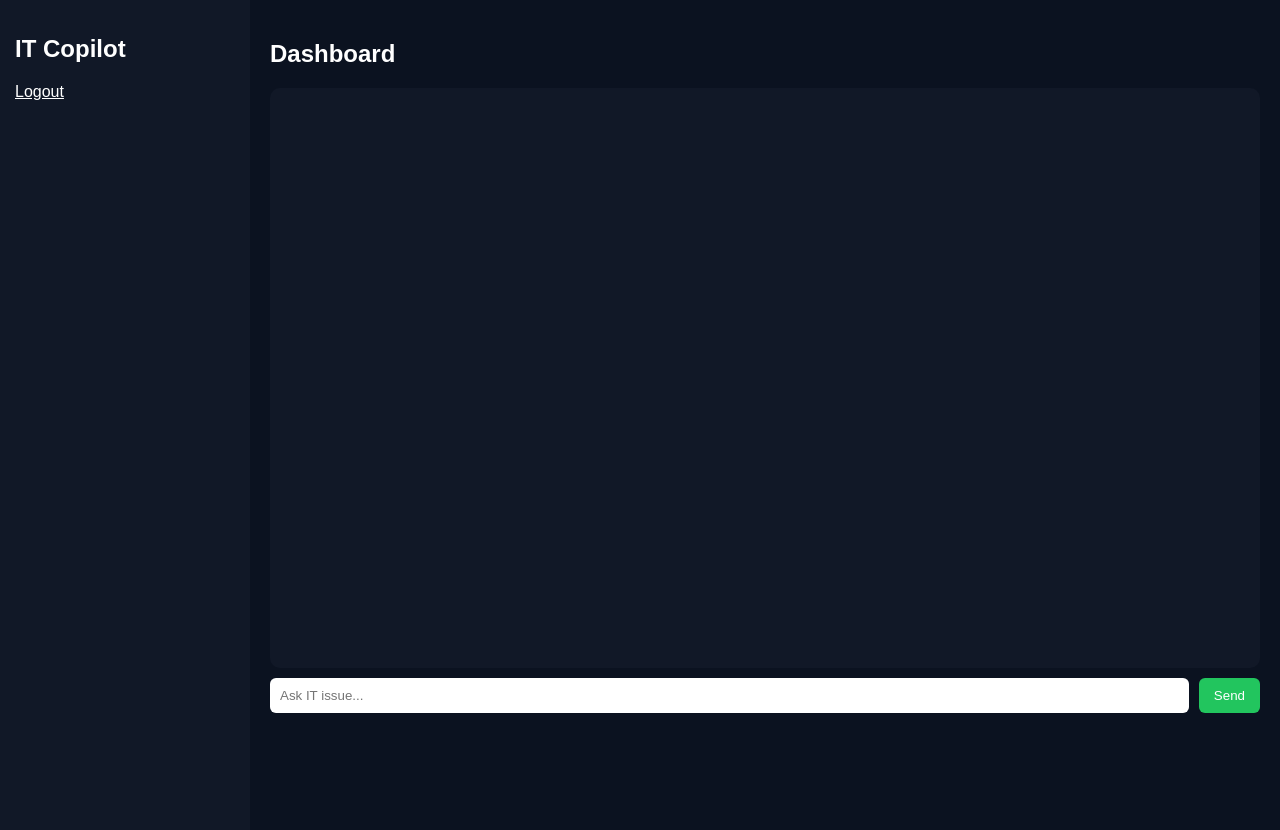
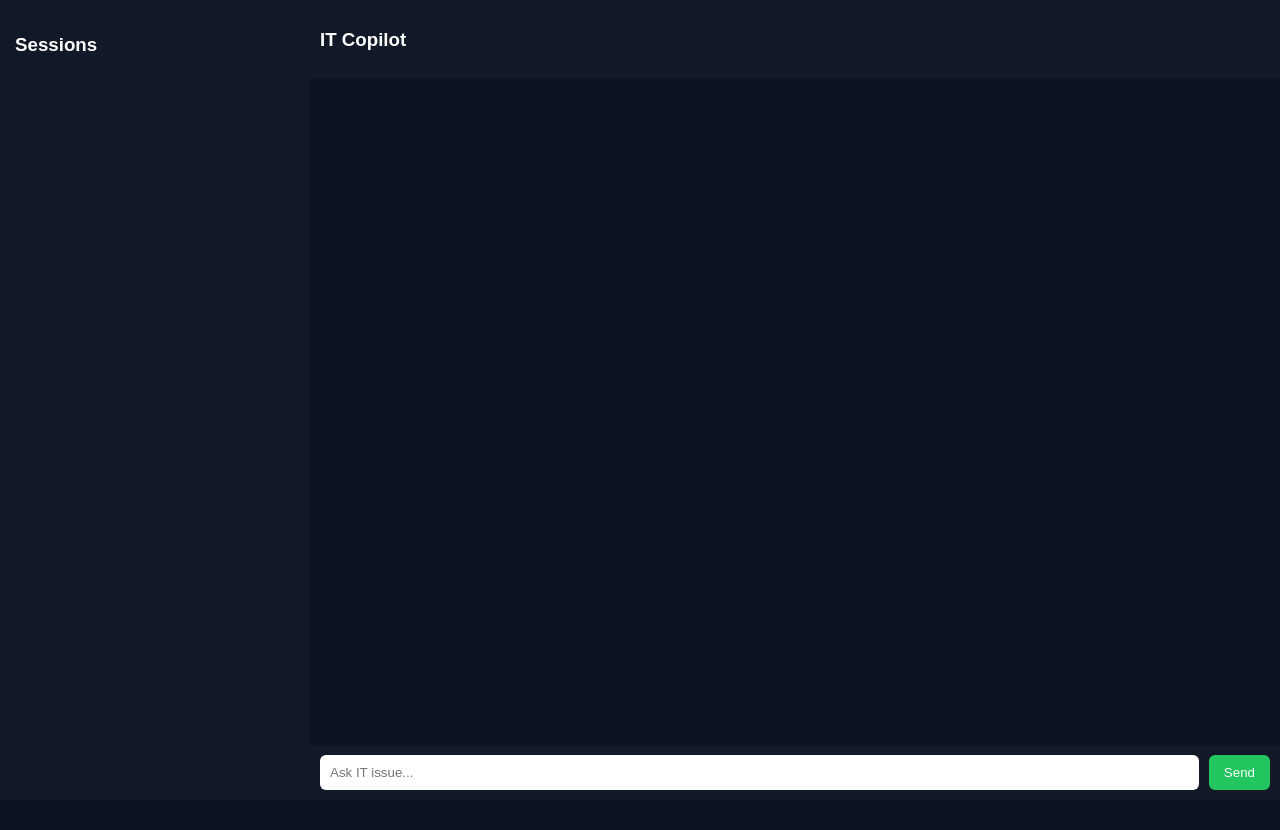
Before and after one commit to bgrider1984/it-ai-tool, a Flask app: page /dashboard in a window 1280 px wide. After the commit the page ends 790 px from the top, so only its background shows below. Run offline with Flask 3, Linux system fonts and the light colour scheme; the visitor is signed in with stand-in values (Sample User, id 1); data that the repository does not hold is empty.

Commit message:
Update dashboard.html

```diff
--- a/templates/dashboard.html
+++ b/templates/dashboard.html
@@ -2,51 +2,70 @@
 <html>
 <head>
 <meta charset="UTF-8">
-<title>Dashboard</title>
+<title>IT Copilot Dashboard v2</title>
 
 <style>
 body {
     margin:0;
-    font-family:Arial;
+    font-family: Arial;
     background:#0b1220;
     color:white;
     display:flex;
+    height:100vh;
 }
 
+/* SIDEBAR */
 .sidebar {
-    width:220px;
+    width:280px;
     background:#111827;
-    height:100vh;
     padding:15px;
+    overflow-y:auto;
 }
 
+.session {
+    padding:10px;
+    margin:5px 0;
+    background:#1f2937;
+    border-radius:6px;
+    cursor:pointer;
+}
+
+.session:hover {
+    background:#374151;
+}
+
+/* MAIN */
 .main {
     flex:1;
-    padding:20px;
+    display:flex;
+    flex-direction:column;
+}
+
+.header {
+    padding:10px;
+    background:#111827;
 }
 
 #chat {
-    height:70vh;
+    flex:1;
     overflow-y:auto;
-    background:#111827;
-    padding:10px;
-    border-radius:10px;
+    padding:15px;
 }
 
 .msg {
     margin:10px 0;
     padding:10px;
     border-radius:8px;
-    max-width:80%;
+    max-width:70%;
 }
 
 .user { background:#2563eb; margin-left:auto; }
 .bot { background:#374151; }
 
-.input-row {
+.input-area {
     display:flex;
-    gap:10px;
-    margin-top:10px;
+    padding:10px;
+    background:#111827;
 }
 
 input {
@@ -57,11 +76,13 @@ input {
 }
 
 button {
+    margin-left:10px;
     padding:10px 15px;
+    background:#22c55e;
     border:none;
     border-radius:6px;
-    background:#22c55e;
     color:white;
+    cursor:pointer;
 }
 </style>
 </head>
@@ -69,18 +90,20 @@ button {
 <body>
 
 <div class="sidebar">
-    <h2>IT Copilot</h2>
-    <a href="/logout" style="color:white;">Logout</a>
+    <h3>Sessions</h3>
+    <div id="sessions"></div>
 </div>
 
 <div class="main">
 
-<h2>Dashboard</h2>
+<div class="header">
+    <h3>IT Copilot</h3>
+</div>
 
 <div id="chat"></div>
 
-<div class="input-row">
-    <input id="input" placeholder="Ask IT issue..." />
+<div class="input-area">
+    <input id="input" placeholder="Ask IT issue...">
     <button onclick="send()">Send</button>
 </div>
 
@@ -88,34 +111,76 @@ button {
 
 <script>
 
-function add(text, type){
+let currentSession = null;
+
+function add(text, cls){
     const div = document.createElement("div");
-    div.className = "msg " + type;
+    div.className = "msg " + cls;
     div.textContent = text;
-    chat.appendChild(div);
-    chat.scrollTop = chat.scrollHeight;
+    document.getElementById("chat").appendChild(div);
+}
+
+async function loadSessions(){
+
+    const res = await fetch("/sessions", {credentials:"include"});
+    const data = await res.json();
+
+    const container = document.getElementById("sessions");
+    container.innerHTML = "";
+
+    data.forEach(s => {
+        const div = document.createElement("div");
+        div.className = "session";
+        div.textContent = s.title;
+        div.onclick = () => loadSession(s.session_id);
+        container.appendChild(div);
+    });
+}
+
+async function loadSession(sid){
+
+    currentSession = sid;
+
+    const res = await fetch("/load_session/" + sid, {
+        credentials:"include"
+    });
+
+    const data = await res.json();
+
+    const chat = document.getElementById("chat");
+    chat.innerHTML = "";
+
+    data.forEach(m => {
+        add(m.message, m.role === "user" ? "user" : "bot");
+    });
 }
 
 async function send(){
 
-    const msg = document.getElementById("input").value.trim();
-    if(!msg) return;
+    const input = document.getElementById("input");
+    const msg = input.value;
+    input.value = "";
 
-    add(msg,"user");
-
-    document.getElementById("input").value = "";
+    add(msg, "user");
 
     const res = await fetch("/ask", {
         method:"POST",
         headers:{"Content-Type":"application/json"},
-        credentials: "include",
-        body:JSON.stringify({message: msg})
+        credentials:"include",
+        body: JSON.stringify({
+            message: msg,
+            session_id: currentSession
+        })
     });
 
     const data = await res.json();
 
-    add(data.response || data.error, "bot");
+    add(data.response, "bot");
+
+    loadSessions();
 }
+
+loadSessions();
 
 </script>
 
```
